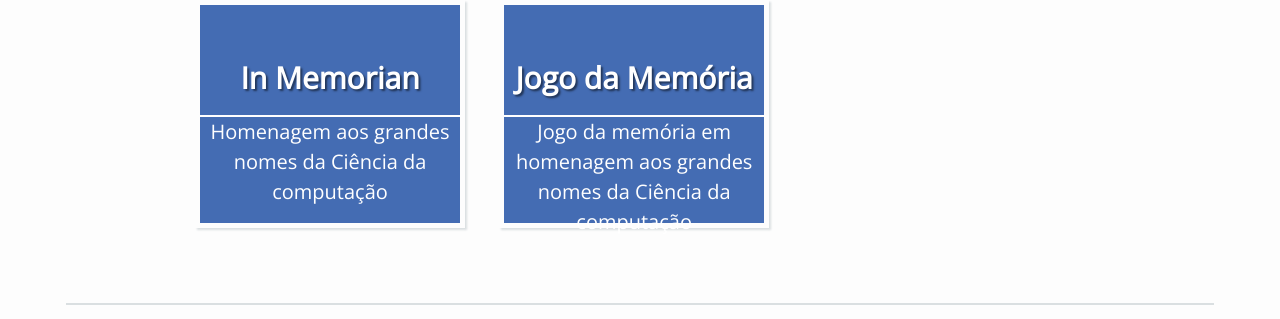
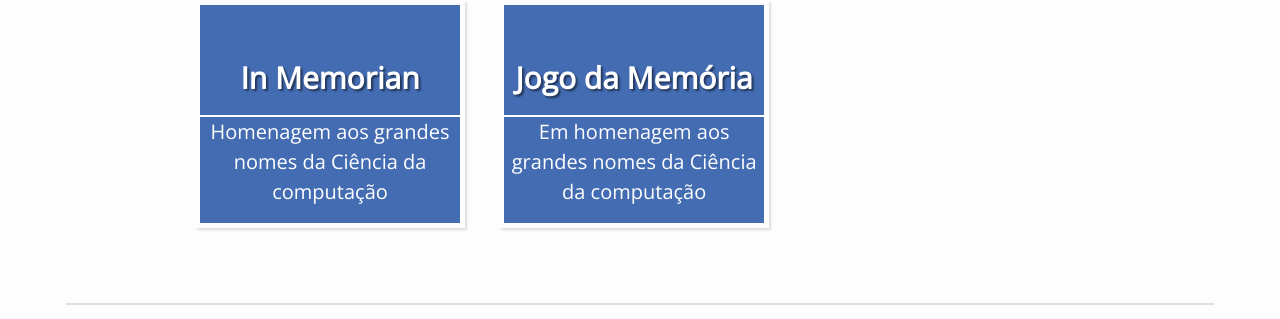
Before and after one commit to evertonl1ma/evertonl1ma.github.io, a Jekyll site: the page built from projetos.md, in a window 1280 px wide. Shown: the part 1086-1405 px from the top of the page. Built offline with Jekyll 4.4.1, drawn with Linux system fonts in a browser that asks for light colours.

```diff
--- a/_includes/projetos.html
+++ b/_includes/projetos.html
@@ -202,7 +202,7 @@
             </div>
 
            <div class="descricao">
-            <p>Jogo da memória em homenagem aos grandes nomes da Ciência da computação</p>
+            <p>Em homenagem aos grandes nomes da Ciência da computação</p>
            </div>
         </div>
         <div class="description">
```
